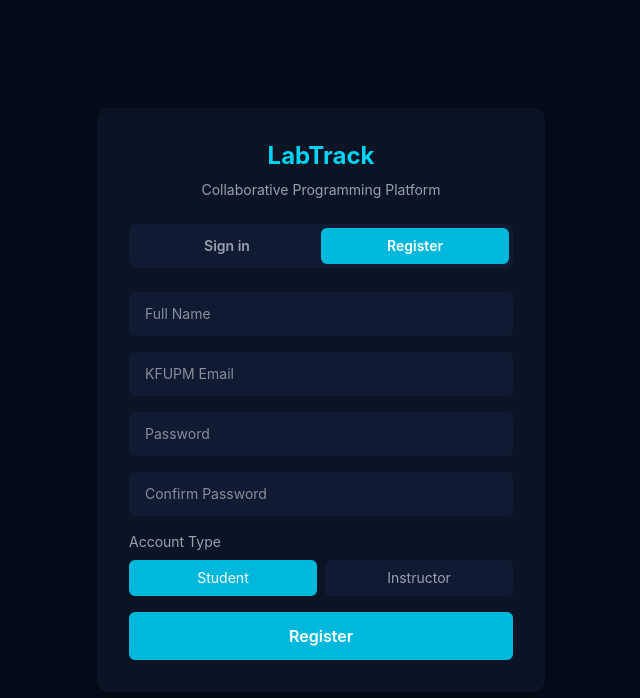
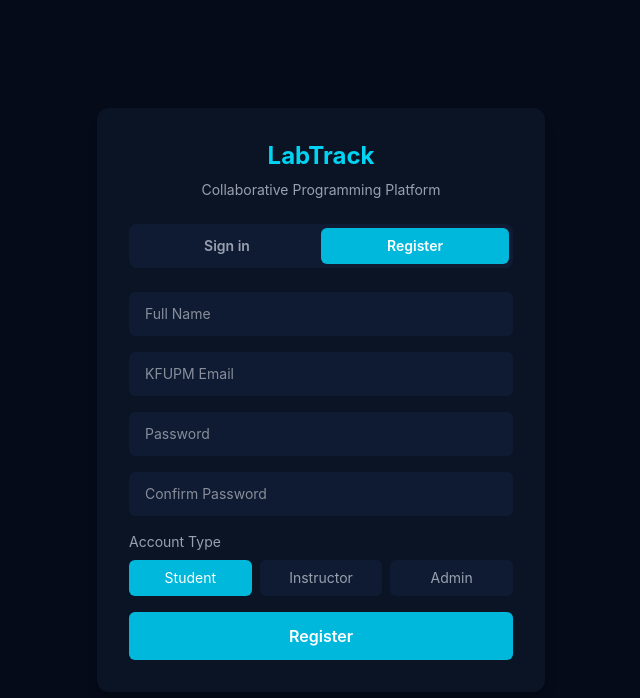
Before and after one commit to Haidar-AlDahan/labtrack-frontend, a React (Vite) app: page / in a window 1280 px wide. Both pictures are taken after a click on the button "Register". Shown: the top 698 px of the page, without its empty margins (319-959 px from the left). Built offline with nearby package versions, Linux system fonts and the light colour scheme.

Commit message:
fix: add admin register option

```diff
--- a/src/pages/auth/LoginPage.jsx
+++ b/src/pages/auth/LoginPage.jsx
@@ -329,6 +329,20 @@
                 >
                   Instructor
                 </button>
+
+                <button
+                  type="button"
+                  onClick={() =>
+                    setRegisterData({ ...registerData, role: "admin" })
+                  }
+                  className={`flex-1 rounded-md py-2 text-sm ${
+                    registerData.role === "admin"
+                      ? "bg-cyan-500 text-white"
+                      : "bg-[#0f1b33] text-gray-400"
+                  }`}
+                >
+                  Admin
+                </button>
               </div>
             </div>
             <button
```
